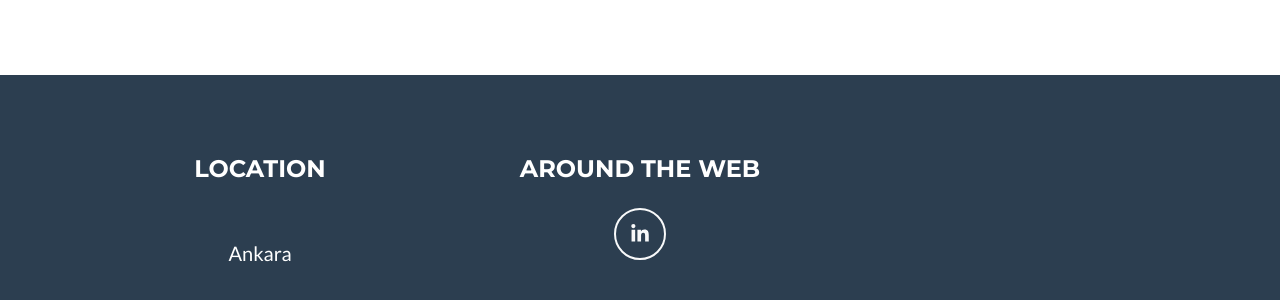
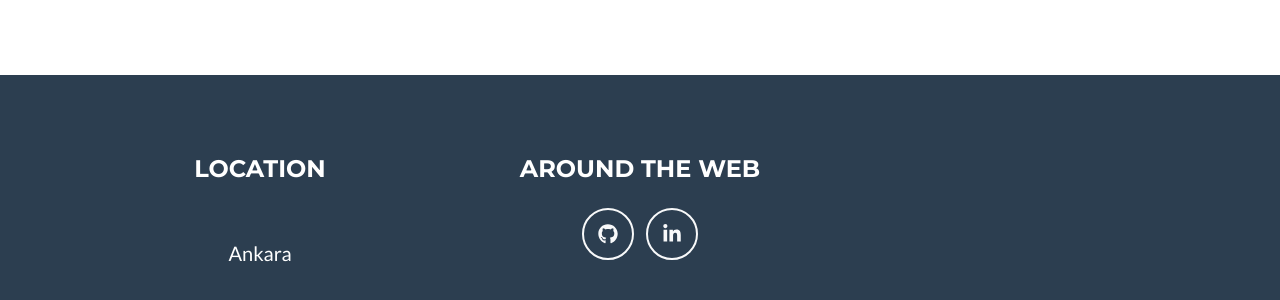
Before and after one commit to starikcetin/DuyguYildirim.github.io, a plain HTML site: page index.html in a window 1280 px wide. Shown: the part 4491-4791 px from the top of the page. Drawn offline with Linux system fonts and the light colour scheme.

Commit message:
github link added

```diff
--- a/index.html
+++ b/index.html
@@ -323,8 +323,8 @@
           <div class="col-lg-4 mb-5 mb-lg-0">
             <h4 class="text-uppercase mb-4">Around the Web</h4>
             <!--a class="btn btn-outline-light btn-social mx-1" href="#!"><i class="fab fa-fw fa-facebook-f"></i></a>
-            <a class="btn btn-outline-light btn-social mx-1" href="#!"><i class="fab fa-fw fa-twitter"></i></a>
-            <a class="btn btn-outline-light btn-social mx-1" href="#!"><i class="fab fa-fw fa-dribbble"></i></a-->
+            <a class="btn btn-outline-light btn-social mx-1" href="#!"><i class="fab fa-fw fa-twitter"></i></a-->
+            <a class="btn btn-outline-light btn-social mx-1" href="https://github.com/DuyguYildirim"><i class="fab fa-fw fa-github"></i></a>
             <a class="btn btn-outline-light btn-social mx-1" href="https://www.linkedin.com/in/duygu-y%C4%B1ld%C4%B1r%C4%B1m-596885154/"><i class="fab fa-fw fa-linkedin-in"></i></a>
 
           </div>
```
